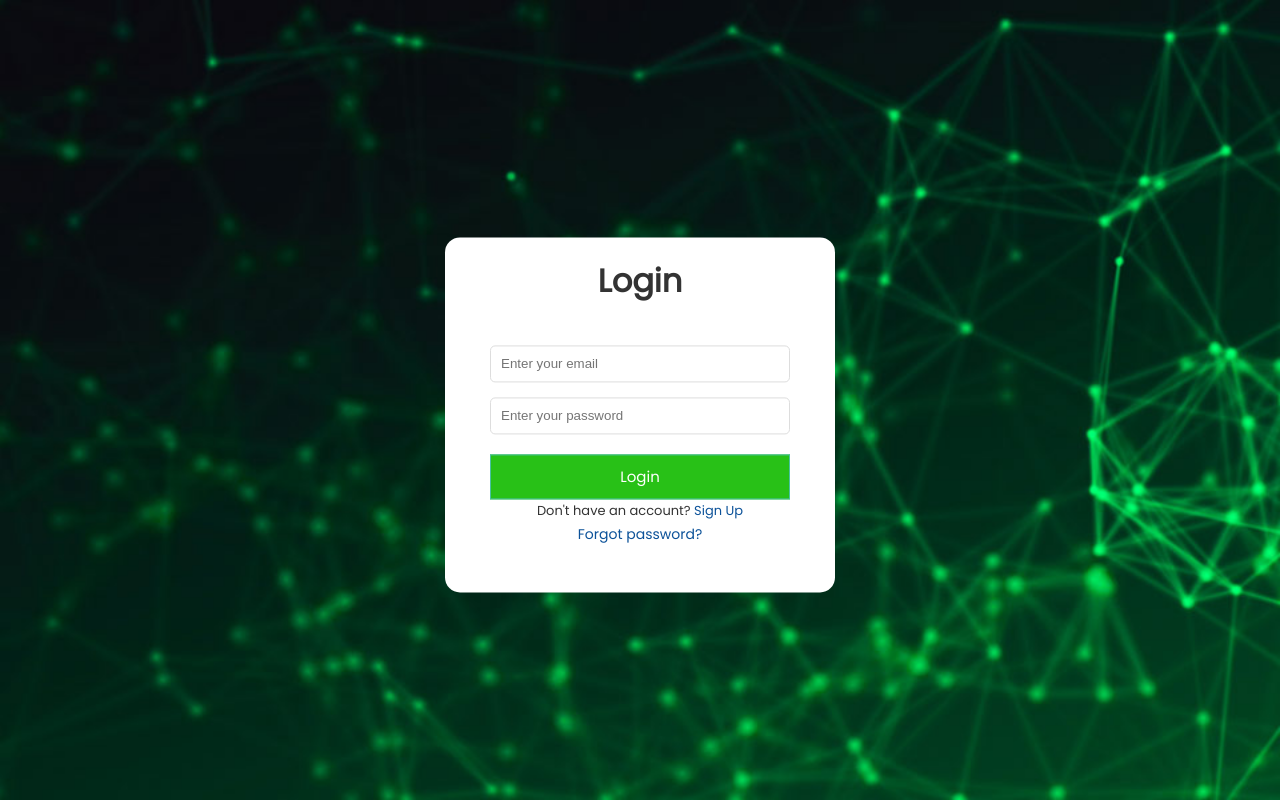
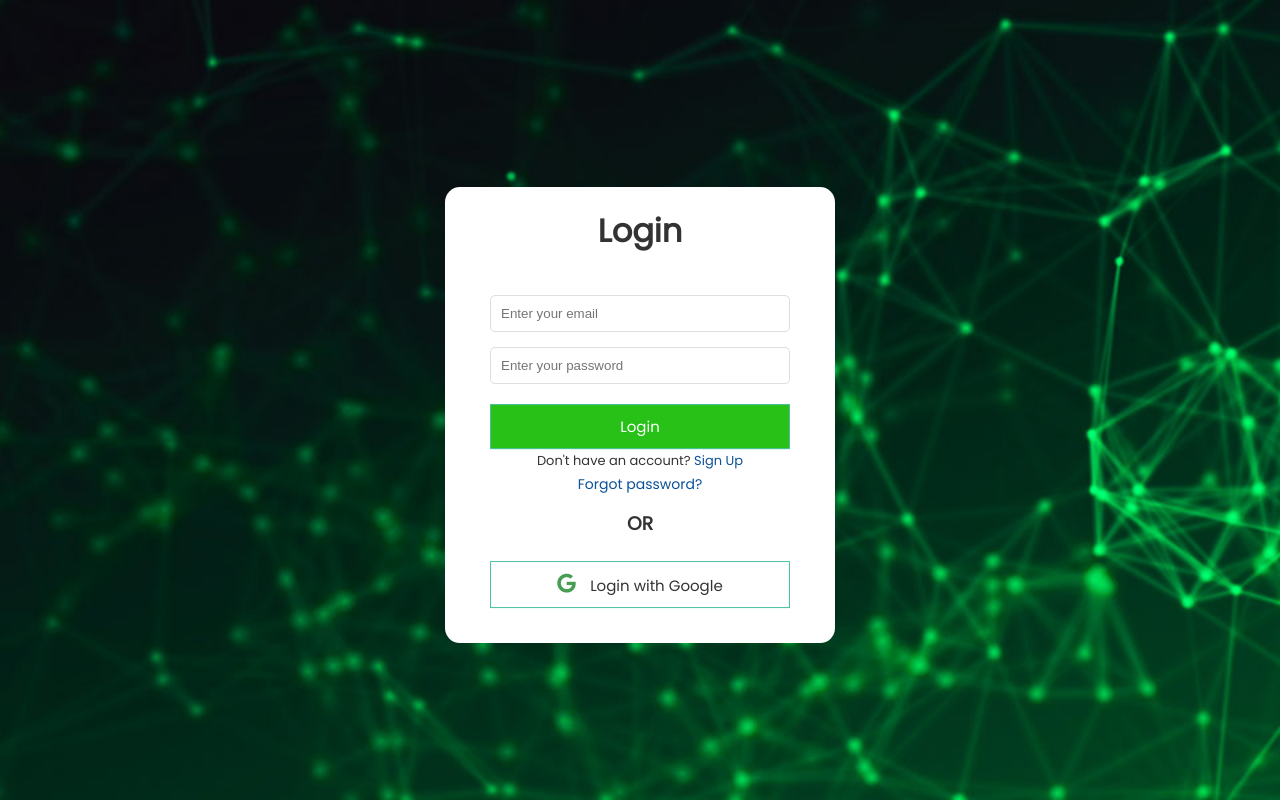
Before and after one commit to Goddy01/crowdsourcing-platform, a Django app: page /accounts/sign-in/ in a window 1280 px wide. Run offline with Django 3.2, Linux system fonts and the light colour scheme.

Commit message:
added sign-up with google to the sign in page

```diff
--- a/accounts/templates/accounts/sign_in.html
+++ b/accounts/templates/accounts/sign_in.html
@@ -6,7 +6,8 @@
   <meta http-equiv="X-UA-Compatible" content="IE=edge">
   <meta name="viewport" content="width=device-width, initial-scale=1.0">
   <link rel="stylesheet" href="{% static 'css/sign_in_up.css' %}">
-  <title>Registration Form Using HTML/CSS</title>
+  <link rel="stylesheet" href="https://cdnjs.cloudflare.com/ajax/libs/font-awesome/4.7.0/css/font-awesome.min.css">
+  <title>Sign-In</title>
 </head>
 <style>
     #container {
@@ -38,6 +39,13 @@ background-size: cover;height: 100vh;'>
             <p>Don't have an account? <a href="{% url 'accounts:sign_up' %}" style="color: #0c5299;">Sign Up</a></p>
             <a href="#" style="font-size: 14px;color: #0c5299;">Forgot password?</a>
         </footer>
+        <div>
+            <h3 style="margin-bottom: 6px;text-align: center;">OR</h3>
+            <button type="submit" style="background-color: #fff;color: #333;">
+                <i class="fa fa-google" style="font-size: 22px;color: #469e52;margin-right: 10px;"></i>
+                <span>Login with Google</span>
+            </button>
+        </div>
       </form>
       <!-- Form Close -->
     </div>
--- a/accounts/templates/accounts/sign_up.html
+++ b/accounts/templates/accounts/sign_up.html
@@ -51,8 +51,8 @@ background-size: cover;'>
         <div>
             <h3 style="margin-bottom: 6px;text-align: center;">OR</h3>
             <button type="submit" style="background-color: #fff;color: #333;">
-                <i class="fa fa-google" style="font-size: 22px;color: #469e52;"></i>
-                <span>Login with Google</span>
+                <i class="fa fa-google" style="font-size: 22px;color: #469e52;margin-right: 10px;"></i>
+                <span>Sign up with Google</span>
             </button>
         </div>
         </p>
```
Also changed, not shown: 1 other file.
